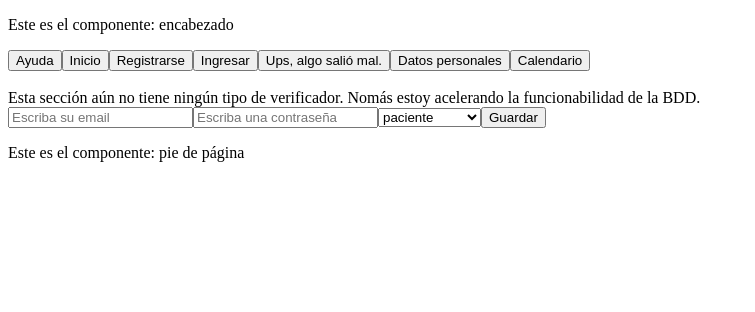
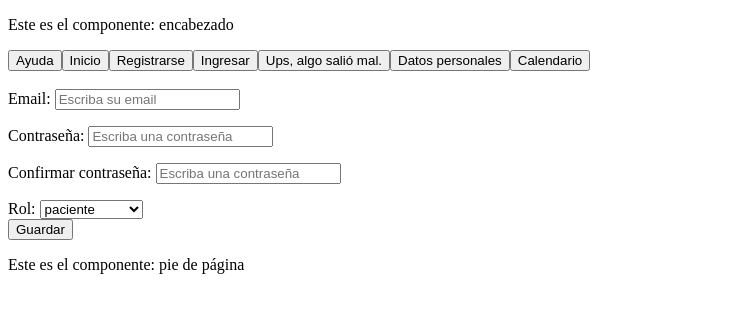
Before and after one commit to GestionSaludApp/saludapp_main, an Angular app: page /registro in a window 1280 px wide. Shown: the top 312 px of the page, without its empty margins (0-755 px from the left). Built offline with nearby package versions, Linux system fonts and the light colour scheme.

Commit message:
verificacionesRegistro

```diff
--- a/src/app/app.config.ts
+++ b/src/app/app.config.ts
@@ -2,7 +2,6 @@ import { ApplicationConfig, provideZoneChangeDetection } from '@angular/core';
 import { provideRouter } from '@angular/router';
 
 import { routes } from './app.routes';
-import { provideClientHydration } from '@angular/platform-browser';
 
 import { provideHttpClient, withFetch } from '@angular/common/http';
 
@@ -10,7 +9,6 @@ export const appConfig: ApplicationConfig = {
   providers: [
     provideZoneChangeDetection({ eventCoalescing: true }),
     provideRouter(routes),
-    provideClientHydration(),
     provideHttpClient(withFetch())
   ]
 };
--- a/src/app/componentes/estaticos/encabezado/encabezado.component.ts
+++ b/src/app/componentes/estaticos/encabezado/encabezado.component.ts
@@ -10,7 +10,7 @@ import { NavegacionService } from '../../../servicios/navegacion.service';
   styleUrl: './encabezado.component.css'
 })
 export class EncabezadoComponent {
-  texto = diccionario['es'];
+  texto = diccionario;
 
   constructor(private navegar: NavegacionService) {}
 
--- a/src/app/componentes/estaticos/pie/pie.component.ts
+++ b/src/app/componentes/estaticos/pie/pie.component.ts
@@ -9,5 +9,5 @@ import { diccionario } from '../../../funciones/diccionario';
   styleUrl: './pie.component.css'
 })
 export class PieComponent {
-  texto = diccionario['es'];
+  texto = diccionario;
 }
--- a/src/app/componentes/nuevosElementos/nuevo-usuario/nuevo-usuario.component.html
+++ b/src/app/componentes/nuevosElementos/nuevo-usuario/nuevo-usuario.component.html
@@ -1,9 +1,39 @@
-<input [(ngModel)]="emailIngresado" placeholder={{texto.escribirEmail}}/>
-<input [(ngModel)]="passwordIngresado" placeholder={{texto.escribirPassword}}/>
-<select [(ngModel)]="tipoSeleccionado">
-    <ng-container *ngFor="let tipo of tiposDeUsuarioLocal">
-        <option [value]="tipo">{{ tipo }}</option>
-    </ng-container>
-</select>
+<div>
 
-<button (click)="registrarUsuario()">Guardar</button>
+
+    <div>
+        <label for="email">{{texto.email}}: </label>
+        <input name="email" [(ngModel)]="emailIngresado" (ngModelChange)="verificarEmail()" placeholder={{texto.escribirEmail}}/>
+        <p class="advertencia">{{advertenciaEmail}}</p>
+    </div>
+
+
+    <div>
+        <label for="password">{{texto.password}}: </label>
+        <input name="password" [(ngModel)]="passwordIngresado" (ngModelChange)="verificarPassword()" placeholder={{texto.escribirPassword}}/>
+        <p class="advertencia">{{advertenciaPassword}}</p>
+    </div>
+
+    <div>
+        <label for="confirmarpassword">{{texto.confirmarpassword}}: </label>
+        <input name="confirmarpassword" [(ngModel)]="passwordConfirmacionIngresado" (ngModelChange)="verificarPassword()" placeholder={{texto.escribirPassword}}/>
+        <p class="advertencia">{{advertenciaConfirmacionPassword}}</p>
+    </div>
+
+
+    <div>
+        <label for="rol">{{texto.rol}}: </label>
+        <select name="rol" [(ngModel)]="tipoSeleccionado">
+            <ng-container *ngFor="let tipo of tiposDeUsuarioLocal">
+                <option [value]="tipo">{{ tipo }}</option>
+            </ng-container>
+        </select>
+    </div>
+
+
+    <div>
+        <button (click)="registrarUsuario()">{{texto.guardar}}</button>
+    </div>
+
+
+</div>
--- a/src/app/componentes/nuevosElementos/nuevo-usuario/nuevo-usuario.component.ts
+++ b/src/app/componentes/nuevosElementos/nuevo-usuario/nuevo-usuario.component.ts
@@ -15,25 +15,24 @@ import { fechaAhora } from '../../../funciones/fechas';
   styleUrl: './nuevo-usuario.component.css'
 })
 export class NuevoUsuarioComponent {
-  texto = diccionario['es'];
+  texto = diccionario;
   tiposDeUsuarioLocal = tiposDeUsuario;
 
   emailIngresado: string = '';
+  advertenciaEmail: string = '';
+
   passwordIngresado: string = '';
+  advertenciaPassword: string = '';
+
+  passwordConfirmacionIngresado: string = '';
+  advertenciaConfirmacionPassword: string = '';
+
   tipoSeleccionado: 'paciente' | 'profesional' | 'administrador' = 'paciente';
 
   constructor(private baseDeDatos: BasededatosService) {}
 
-  registrarUsuario(){
-    if (
-      this.emailIngresado.trim() === '' ||
-      this.passwordIngresado.trim() === '' ||
-      !this.tipoSeleccionado
-    ) {
-      alert(this.texto.faltaInformacion);
-      return;
-    }
-
+  registrarUsuario() {
+    if (this.verificarDatosIngresados() === true) {
       let nuevoUsuario = new Usuario();
       nuevoUsuario.cargarDatos(
         this.emailIngresado,
@@ -44,6 +43,47 @@ export class NuevoUsuarioComponent {
       );
 
       this.baseDeDatos.registrarUsuario(nuevoUsuario).subscribe();
+    }
+  }
+
+  verificarDatosIngresados(): boolean {
+    if (this.verificarEmail() && this.verificarPassword()) {return true}
+    return false
+  }
+
+  verificarEmail(): boolean {
+    const emailRegex = /^[^\s@]+@[^\s@]+\.[^\s@]+$/;
+    let textoAdvertencia = '';
+    let verificado = true;
+
+    if (this.emailIngresado.trim() === '' || !emailRegex.test(this.emailIngresado)) {
+      textoAdvertencia = this.texto.advertenciaEmail;
+      verificado = false;
+    }
+
+    this.advertenciaEmail = textoAdvertencia;
+    return verificado;
+  }
+
+  verificarPassword() {
+    const passwordRegex = /^(?=.*[a-z])(?=.*[A-Z])(?=.*\d)(?=.*[^A-Za-z\d]).{8,}$/;
+    let textoAdvertencia = '';
+    let textoAdvertenciaConfirmacion = '';
+    let verificado = true;
+
+    if (!passwordRegex.test(this.passwordIngresado)) {
+      textoAdvertencia = this.texto.advertenciaPassword;
+      verificado = false;
+    }
+
+    if(this.passwordIngresado != this.passwordConfirmacionIngresado) {
+      textoAdvertenciaConfirmacion = this.texto.advertenciaConfirmacionPassword;
+      verificado = false;
+    }
+
+    this.advertenciaPassword = textoAdvertencia;
+    this.advertenciaConfirmacionPassword = textoAdvertenciaConfirmacion;
+    return verificado;
 
   }
 
--- a/src/app/componentes/registro/registro.component.html
+++ b/src/app/componentes/registro/registro.component.html
@@ -1,7 +1,2 @@
-<div>
-    <br>
-    Esta sección aún no tiene ningún tipo de verificador.
-    Nomás estoy acelerando la funcionabilidad de la BDD.
-</div>
-
+<br>
 <app-nuevo-usuario></app-nuevo-usuario>
--- a/src/app/funciones/diccionario.ts
+++ b/src/app/funciones/diccionario.ts
@@ -1,4 +1,4 @@
-export const diccionario = {
+const diccionarioCompleto = {
     es: {
         mensajeDefault: 'Este es el componente: ',
         inicio: 'Inicio',
@@ -13,6 +13,14 @@ export const diccionario = {
         escribirPassword: 'Escriba una contraseña',
         selecccionarTipo: 'Seleccioná el tipo de usuario',
         faltaInformacion: 'Faltan datos necesarios',
+        email: 'Email',
+        password: 'Contraseña',
+        confirmarpassword: 'Confirmar contraseña',
+        rol: 'Rol',
+        guardar: 'Guardar',
+        advertenciaEmail: 'El correo electrónico debe tener un formato válido (ej: texto@correo.com)',
+        advertenciaPassword: 'La contraseña debe tener al menos 8 caracteres, incluir al menos una mayúscula, una minúscula, un número y un carácter especial.',
+        advertenciaConfirmacionPassword: 'Las contraseñas no coinciden.',
     },
     en: {
       mensajeDefault: 'This is the component: ',
@@ -28,5 +36,23 @@ export const diccionario = {
       escribirPassword: 'Type your password',
       selecccionarTipo: 'Select the type of user',
       faltaInformacion: 'Needed data is missing',
+      email: 'Email',
+      password: 'Password',
+      confirmarpassword: 'Confirm password',
+      rol: 'Role',
+      guardar: 'Save',
+      advertenciaEmail: 'Email must have a valid format (example: text@email.com)',
+      advertenciaPassword: 'Password must be at least 8 characters long, include at least one uppercase letter, one lowercase letter, one number, and one special character.',
+      advertenciaConfirmacionPassword: 'Passwords must match.',
     }
   };
+
+//Idioma actual
+let idiomaActual: keyof typeof diccionarioCompleto = 'es';
+
+export function cambiarIdioma(nuevoIdioma: keyof typeof diccionarioCompleto) {
+  idiomaActual = nuevoIdioma;
+}
+
+//Diccionario actual
+export const diccionario = diccionarioCompleto[idiomaActual];
```
Also changed, not shown: Bitacora_Desarrollo.txt (added). Lines whose indentation alone changed are shown as unchanged.
